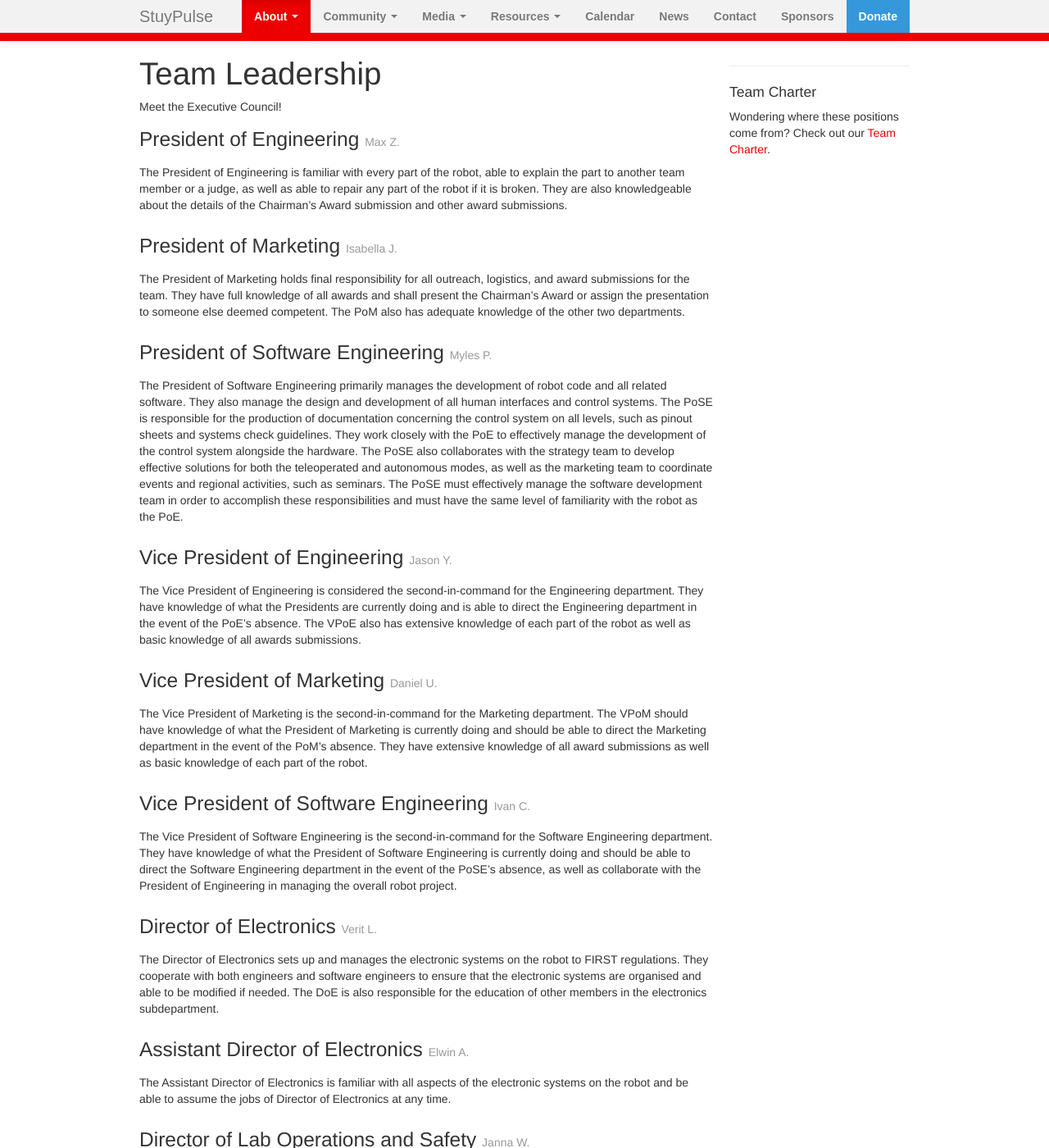
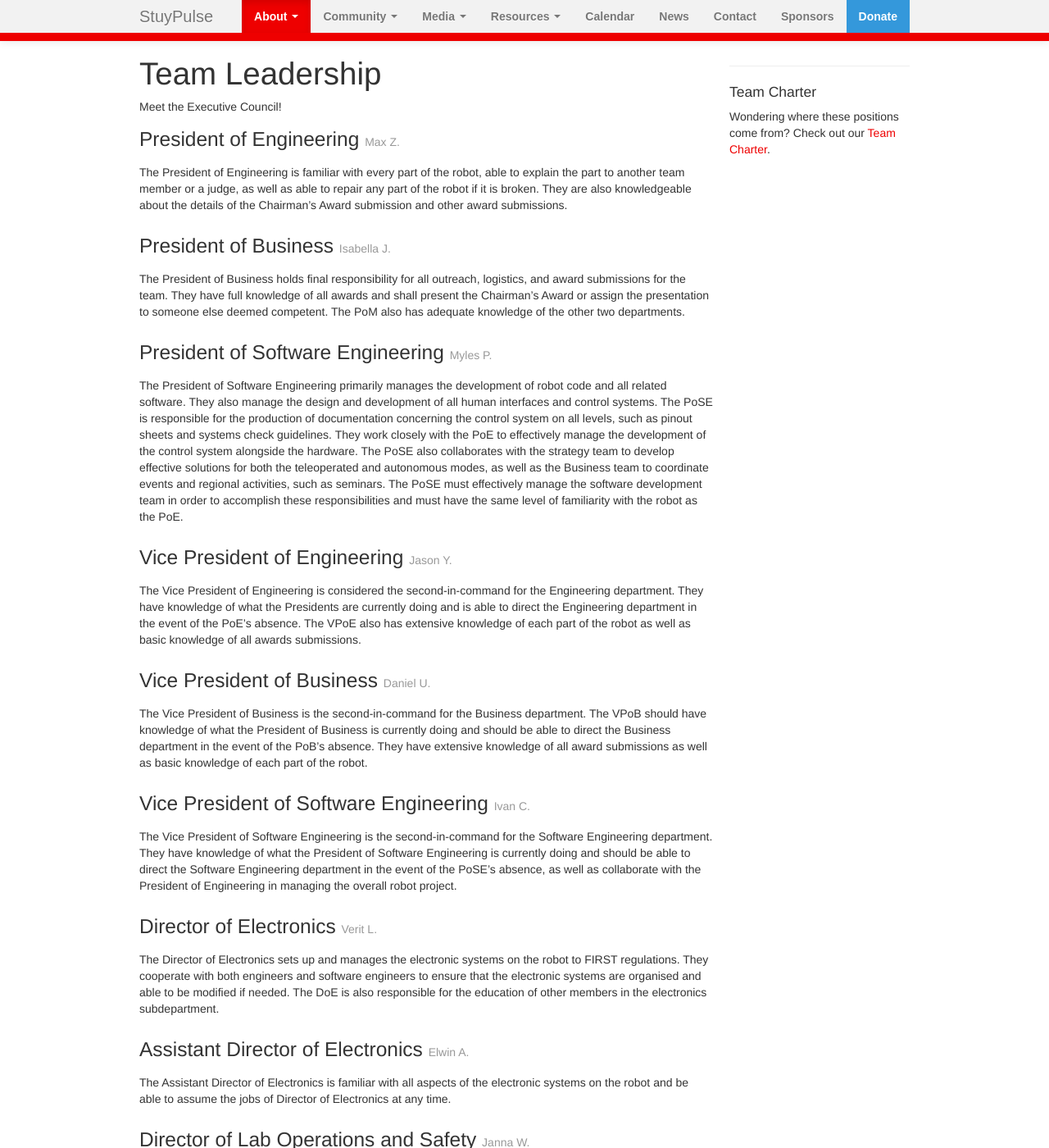
Before and after one commit to StuyPulse/team694.github.io, a Jekyll site: the page built from about/ec/index.md, in a window 1280 px wide and 1400 px high. Shown: the whole window at 82% size. Built offline with Jekyll 4.4.1, drawn with Linux system fonts in a browser that asks for light colours; nearby versions of some CDN libraries; some of the changed text lies outside the part shown.

Commit message:
Change marketing to buisness in leadership

```diff
--- a/_data/ec.yml
+++ b/_data/ec.yml
@@ -3,13 +3,13 @@
 # For each position, name is required and photo is optional.
 poe:
     name: Max Z.
-pom:
+pob:
     name: Isabella J.
 pse:
     name: Myles P.
 vpoe:
     name: Jason Y.
-vpom:
+vpob:
     name: Daniel U.
 vpse:
     name: Ivan C.
--- a/about/ec/index.md
+++ b/about/ec/index.md
@@ -1,7 +1,7 @@
 ---
 layout: page-with-sidebar
 title: Team Leadership
-description: StuyPulse's Executive Council leads the team and includes the presidents and vice presidents of engineering, software engineering, and marketing.
+description: StuyPulse's Executive Council leads the team and includes the presidents and vice presidents of engineering, software engineering, and Business.
 # Looking for EC positions? You can find them in _data/ec.yml.
 ---
 Meet the Executive Council!
@@ -12,16 +12,16 @@ Meet the Executive Council!
 The President of Engineering is familiar with every part of the robot, able to explain the part to another team member or a judge, as well as able to repair any part of the robot if it is broken. They are also knowledgeable about the details of the Chairman’s Award submission and other award submissions.
 </div>
 
-### President of Marketing <small>{{ site.data.ec.pom.name }}</small>
+### President of Business <small>{{ site.data.ec.pob.name }}</small>
 <div markdown="1" class="ec-description">
-{% if site.data.ec.pom.photo %} <img src="{{ site.data.ec.pom.photo }}" class="ec-photo" alt="President of Marketing"> {% endif %}
-The President of Marketing holds final responsibility for all outreach, logistics, and award submissions for the team. They have full knowledge of all awards and shall present the Chairman’s Award or assign the presentation to someone else deemed competent. The PoM also has adequate knowledge of the other two departments.
+{% if site.data.ec.pob.photo %} <img src="{{ site.data.ec.pob.photo }}" class="ec-photo" alt="President of Business"> {% endif %}
+The President of Business holds final responsibility for all outreach, logistics, and award submissions for the team. They have full knowledge of all awards and shall present the Chairman’s Award or assign the presentation to someone else deemed competent. The PoM also has adequate knowledge of the other two departments.
 </div>
 
 ### President of Software Engineering <small>{{ site.data.ec.pse.name }}</small>
 <div markdown="1" class="ec-description">
 {% if site.data.ec.pse.photo %} <img src="{{ site.data.ec.pse.photo }}" class="ec-photo" alt="President of Software Engineering"> {% endif %}
-The President of Software Engineering primarily manages the development of robot code and all related software. They also manage the design and development of all human interfaces and control systems. The PoSE is responsible for the production of documentation concerning the control system on all levels, such as pinout sheets and systems check guidelines. They work closely with the PoE to effectively manage the development of the control system alongside the hardware. The PoSE also collaborates with the strategy team to develop effective solutions for both the teleoperated and autonomous modes, as well as the marketing team to coordinate events and regional activities, such as seminars. The PoSE must effectively manage the software development team in order to accomplish these responsibilities and must have the same level of familiarity with the robot as the PoE.
+The President of Software Engineering primarily manages the development of robot code and all related software. They also manage the design and development of all human interfaces and control systems. The PoSE is responsible for the production of documentation concerning the control system on all levels, such as pinout sheets and systems check guidelines. They work closely with the PoE to effectively manage the development of the control system alongside the hardware. The PoSE also collaborates with the strategy team to develop effective solutions for both the teleoperated and autonomous modes, as well as the Business team to coordinate events and regional activities, such as seminars. The PoSE must effectively manage the software development team in order to accomplish these responsibilities and must have the same level of familiarity with the robot as the PoE.
 </div>
 
 ### Vice President of Engineering <small>{{ site.data.ec.vpoe.name }}</small>
@@ -30,10 +30,10 @@ The President of Software Engineering primarily manages the development of robot
 The Vice President of Engineering is considered the second-in-command for the Engineering department. They have knowledge of what the Presidents are currently doing and is able to direct the Engineering department in the event of the PoE’s absence. The VPoE also has extensive knowledge of each part of the robot as well as basic knowledge of all awards submissions.
 </div>
 
-### Vice President of Marketing <small>{{ site.data.ec.vpom.name }}</small>
+### Vice President of Business <small>{{ site.data.ec.vpob.name }}</small>
 <div markdown="1" class="ec-description">
-{% if site.data.ec.vpom.photo %} <img src="{{ site.data.ec.vpom.photo }}" class="ec-photo" alt="Vice President of Marketing"> {% endif %}
-The Vice President of Marketing is the second-­in-­command for the Marketing department. The VPoM should have knowledge of what the President of Marketing is currently doing and should be able to direct the Marketing department in the event of the PoM’s absence. They have extensive knowledge of all award submissions as well as basic knowledge of each part of the robot.
+{% if site.data.ec.vpob.photo %} <img src="{{ site.data.ec.vpob.photo }}" class="ec-photo" alt="Vice President of Business"> {% endif %}
+The Vice President of Business is the second-­in-­command for the Business department. The VPoB should have knowledge of what the President of Business is currently doing and should be able to direct the Business department in the event of the PoB’s absence. They have extensive knowledge of all award submissions as well as basic knowledge of each part of the robot.
 </div>
 
 ### Vice President of Software Engineering <small>{{ site.data.ec.vpse.name }}</small>
@@ -69,7 +69,7 @@ The Director of Finance must ensure the stability of the team’s finances, such
 ### Director of Operations <small>{{ site.data.ec.ops.name }}</small>
 <div markdown="1" class="ec-description">
 {% if site.data.ec.ops.photo %} <img src="{{ site.data.ec.ops.photo }}" class="ec-photo" alt="Director of Operations"> {% endif %}
-The Director of Operations will handle the day-to-day operations of the marketing department and the whole team. The DoO is responsible for paperwork, trip planning, managing deadlines and other logistics regarding the team. The Director of Operations is also responsible for award submissions, as well as a timeline that will guide the team smoothly through a busy building season and keep the pace of work going through pre-season and post-season.
+The Director of Operations will handle the day-to-day operations of the Business department and the whole team. The DoO is responsible for paperwork, trip planning, managing deadlines and other logistics regarding the team. The Director of Operations is also responsible for award submissions, as well as a timeline that will guide the team smoothly through a busy building season and keep the pace of work going through pre-season and post-season.
 </div>
 
 ### Director of Public Relations <small>{{ site.data.ec.pr.name }}</small>
```
Also changed, not shown: about/departments/index.md (+4 -4 lines).
